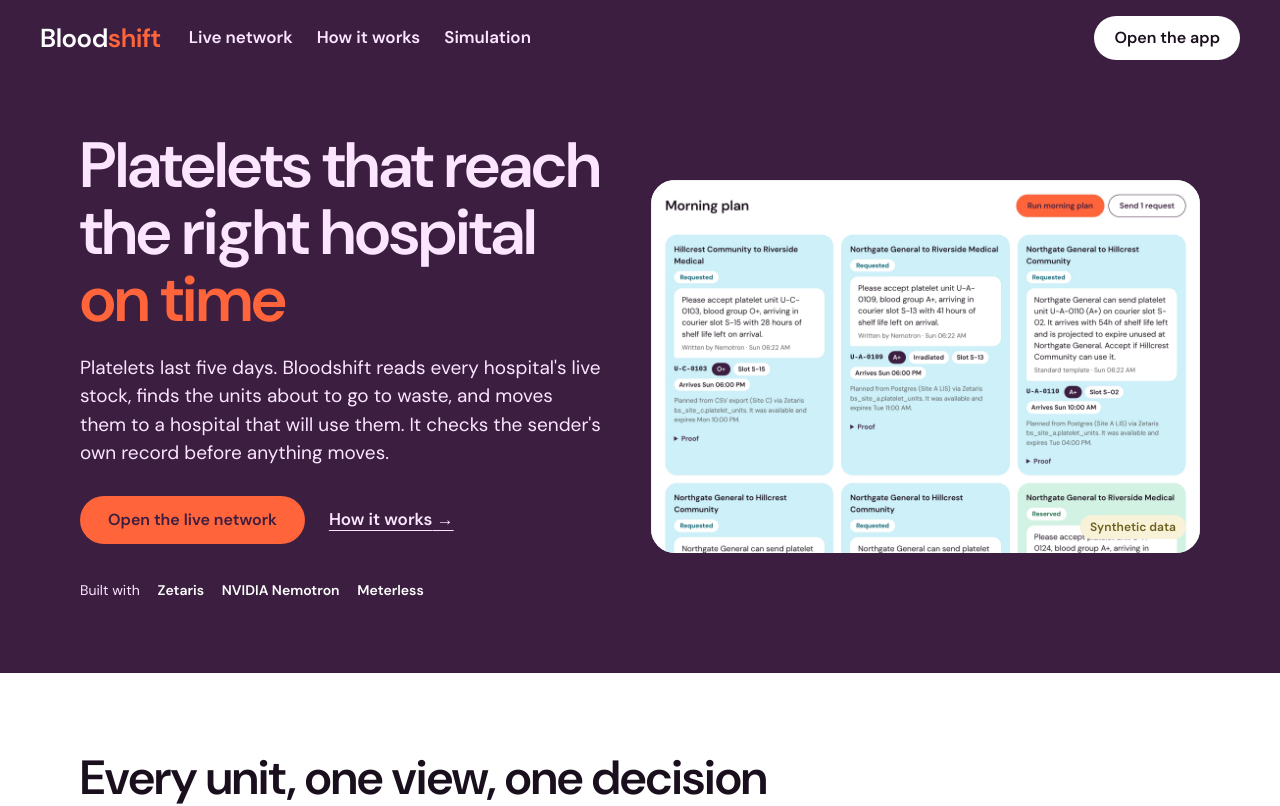
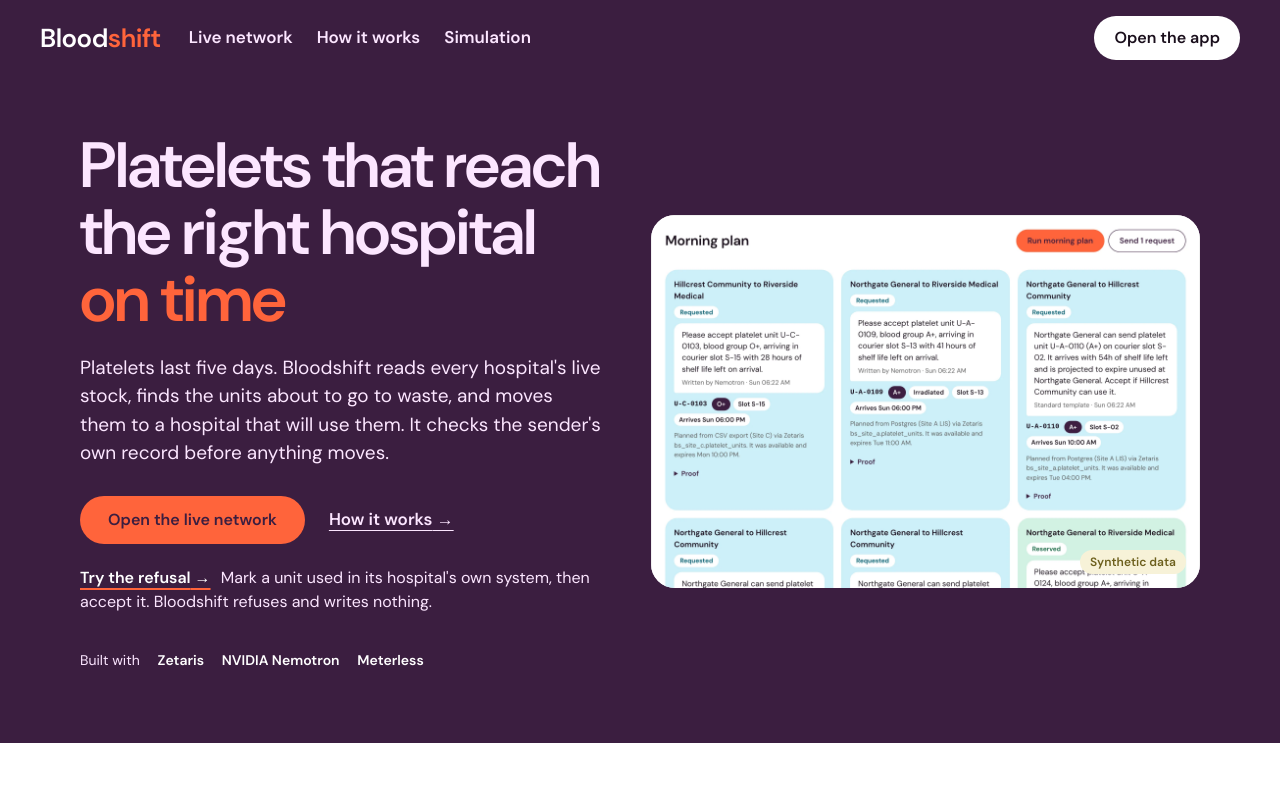
Before and after one commit to mystiquemide/bloodshift, a website: page public/index.html in a window 1280 px wide. Shown: the top 806 px of the page. Drawn offline with Linux system fonts and the light colour scheme; no server answers.

Commit message:
Add a Try the refusal link to the landing hero
It opens a lab inbox that has a request waiting, with one line on
what to do there: mark the unit used at its hospital, then accept it.

```diff
--- a/public/index.html
+++ b/public/index.html
@@ -35,6 +35,7 @@
           <a class="button-link" href="/app">Open the live network</a>
           <a class="l-textlink" href="/how-it-works">How it works</a>
         </div>
+        <p class="l-try"><a id="try-refusal" href="/app?view=SITE_B">Try the refusal</a> Mark a unit used in its hospital's own system, then accept it. Bloodshift refuses and writes nothing.</p>
         <p class="l-built">Built with <span>Zetaris</span> <span>NVIDIA Nemotron</span> <span>Meterless</span></p>
       </div>
       <figure class="l-frame">
--- a/public/landing.js
+++ b/public/landing.js
@@ -92,6 +92,9 @@ function renderTransfers(transfers, names) {
 
   // Hero: the newest request waiting on a lab, else the newest transfer of any kind
   const hero = newest(["requested"])[0] ?? reserved[0];
+  // Send "Try the refusal" to a lab that has a request waiting, so there's something to refuse
+  const waiting = newest(["requested"])[0];
+  if (waiting) $("#try-refusal").href = `/app?view=${encodeURIComponent(waiting.to)}`;
   const slot = $("#hero-bubble");
   if (hero) {
     slot.replaceChildren(el("p", { class: "from" }, `${names[hero.from] ?? hero.from} to ${names[hero.to] ?? hero.to}`),
--- a/public/styles.css
+++ b/public/styles.css
@@ -438,3 +438,6 @@ td.warn { color: var(--yellow-45); font-weight: 600; }
 /* Tap targets of at least 24px */
 .site-nav .links a { display: inline-block; padding: 4px 0; }
 .l-footer nav a { display: inline-block; padding: 4px 0; }
+.l-try { margin: 22px 0 0; font-size: 16px; line-height: 1.5; color: var(--blush-1); max-width: 34em; }
+.l-try a { color: var(--white); font-weight: 600; text-decoration-color: var(--coral-3); text-decoration-thickness: 2px; text-underline-offset: 5px; margin-right: 6px; }
+.l-try a::after { content: " \2192"; }
```
